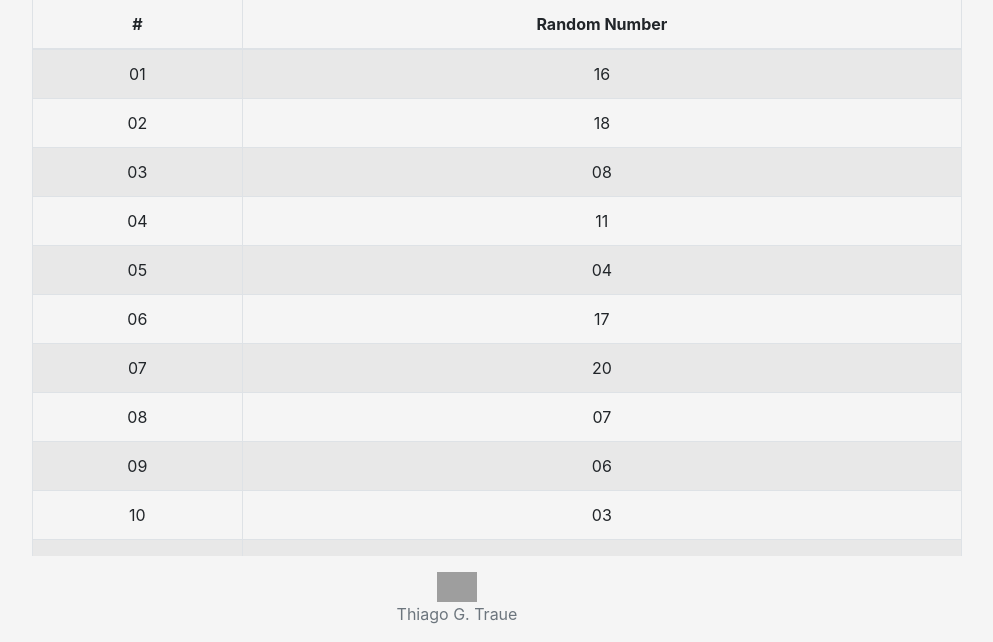
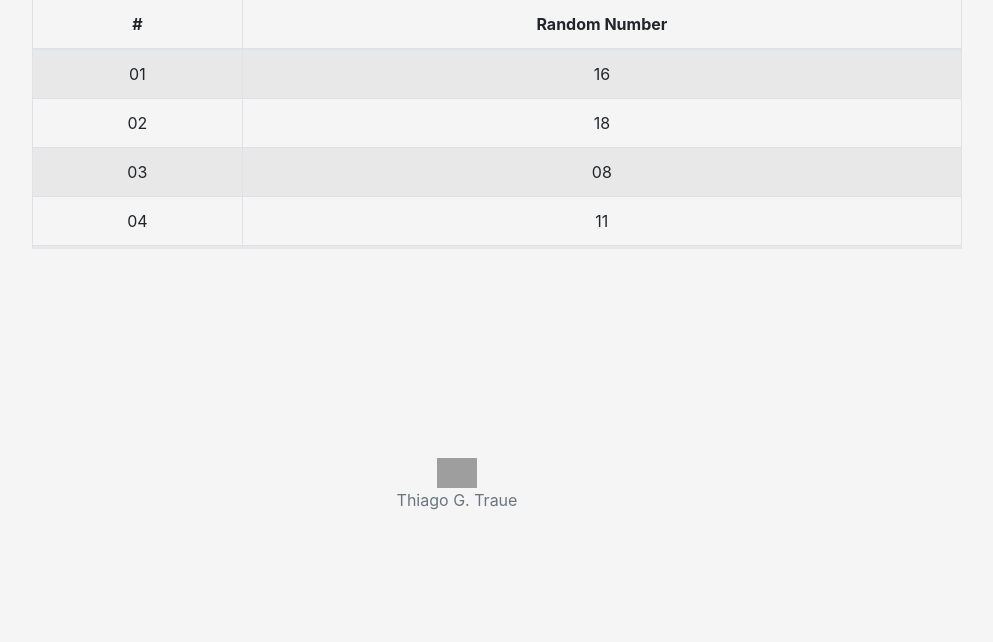
Before and after one commit to traue/random_range_gen_php, a PHP site: page / in a window 1280 px wide. Shown: the part 272-914 px from the top of the page, without its empty margins (143-1136 px from the left). After the commit the page ends 782 px from the top, so only its background shows below. Run offline with PHP 8.4, Linux system fonts and the light colour scheme; grey boxes are pictures that could not be loaded.

Commit message:
Fixed License and README

```diff
--- a/css/style.css
+++ b/css/style.css
@@ -36,7 +36,8 @@ footer {
 }
 
 .scrollable-panel {
-    height: 557px;
+    /* height: 557px; */
+    height: 250px;
     overflow-y: scroll;
     overflow: auto;
     width: 100%;
```
Also changed, not shown: README.md, 1 other file.
